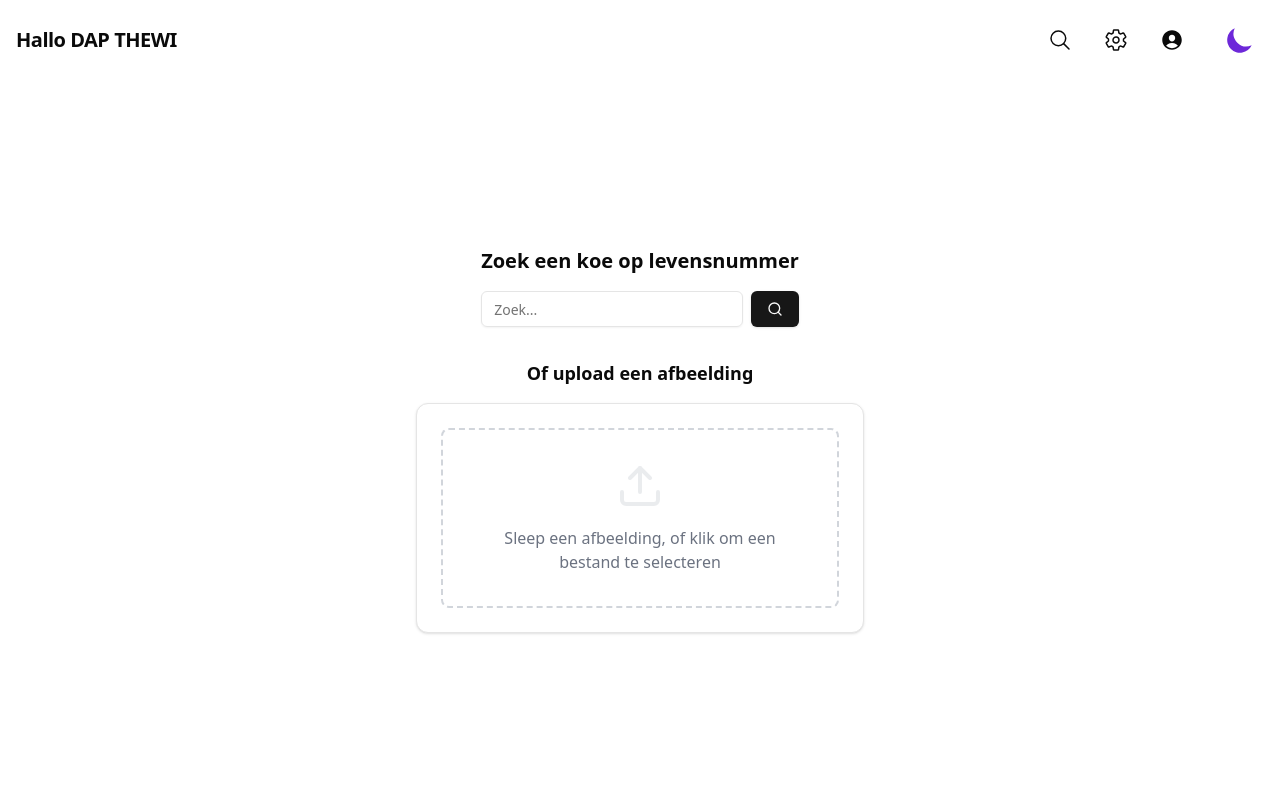
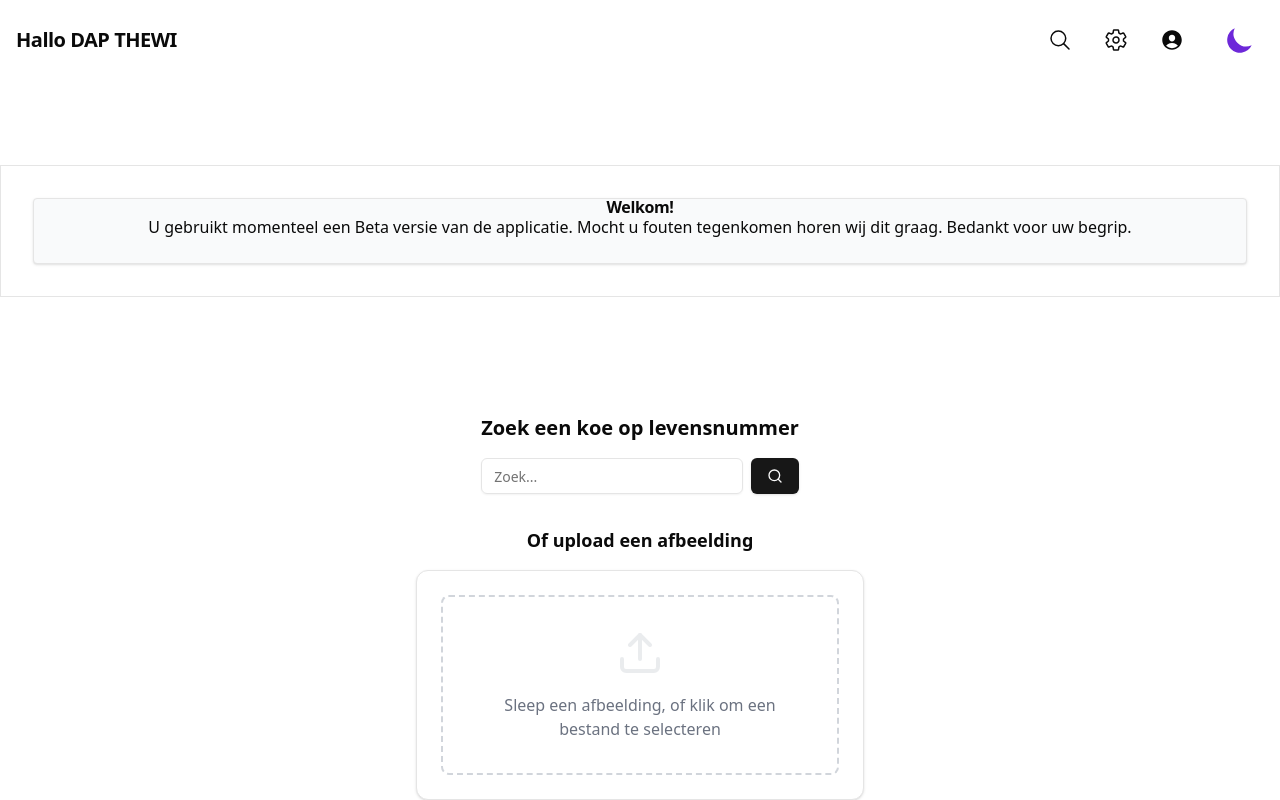
Before and after one commit to duradenzel/analiticow, a React app: page / in a window 1280 px wide. Built offline with nearby package versions, Linux system fonts and the light colour scheme; the HTML template or start-up script is replaced by a standard one.

Commit message:
welcome card progress

```diff
--- a/src/components/Homepage.jsx
+++ b/src/components/Homepage.jsx
@@ -1,13 +1,17 @@
 import ImageUpload from "./ImageUpload";
 import TopNav from "./Navigation/TopNav";
 import Searchbar from "./Searchbar";
+import WelcomeCard from "./WelcomeCard";
 
 const HomePage = () => {
   return (
     <div className="dark:bg-slate-800 min-h-screen flex flex-col">
       <TopNav />
       <main className="flex flex-1 flex-col items-center justify-center text-center gap-8">
-        {/* Search Section */}
+        <div className="border w-full p-8 m-auto flex justify-center">
+          <WelcomeCard/>
+        </div>
+
         <div>
           <h4 className="text-xl font-semibold dark:text-white mb-4">
             Zoek een koe op levensnummer
@@ -15,7 +19,6 @@ const HomePage = () => {
           <Searchbar />
         </div>
 
-        {/* Image Upload Section */}
         <div>
         <h5 className="text-lg font-semibold dark:text-white mb-4">
             Of upload een afbeelding
--- /dev/null
+++ b/src/components/WelcomeCard.jsx
@@ -0,0 +1,21 @@
+import {
+    Card,
+    CardContent,
+
+    CardTitle,
+  } from "@/components/ui/card"
+
+const WelcomeCard = () => {
+  return (
+    <Card className={"w-full bg-gray-50 rounded-sm"}>
+    <CardTitle>Welkom!</CardTitle>
+
+    <CardContent>
+        <p>U gebruikt momenteel een Beta versie van de applicatie. Mocht u fouten tegenkomen horen wij dit graag. Bedankt voor uw begrip.</p>
+    </CardContent>
+
+</Card>
+  )
+}
+
+export default WelcomeCard
```
